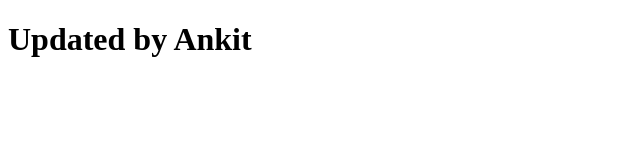
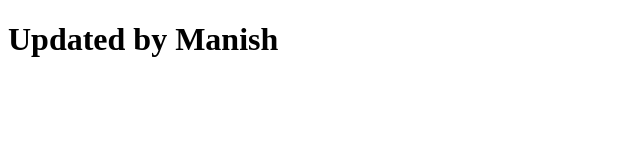
Before and after one commit to Manish0510/webtesting, a plain HTML site: page index.html in a window 1280 px wide. Shown: the whole page, without its empty margins (0-640 px from the left). Drawn offline with Linux system fonts and the light colour scheme.

Commit message:
Update index.html

```diff
--- a/index.html
+++ b/index.html
@@ -5,7 +5,7 @@
 </head>
 <body>
 
-<h1>Updated by Ankit</h1>
+<h1>Updated by Manish</h1>
 
 </body>
 </html>
```
